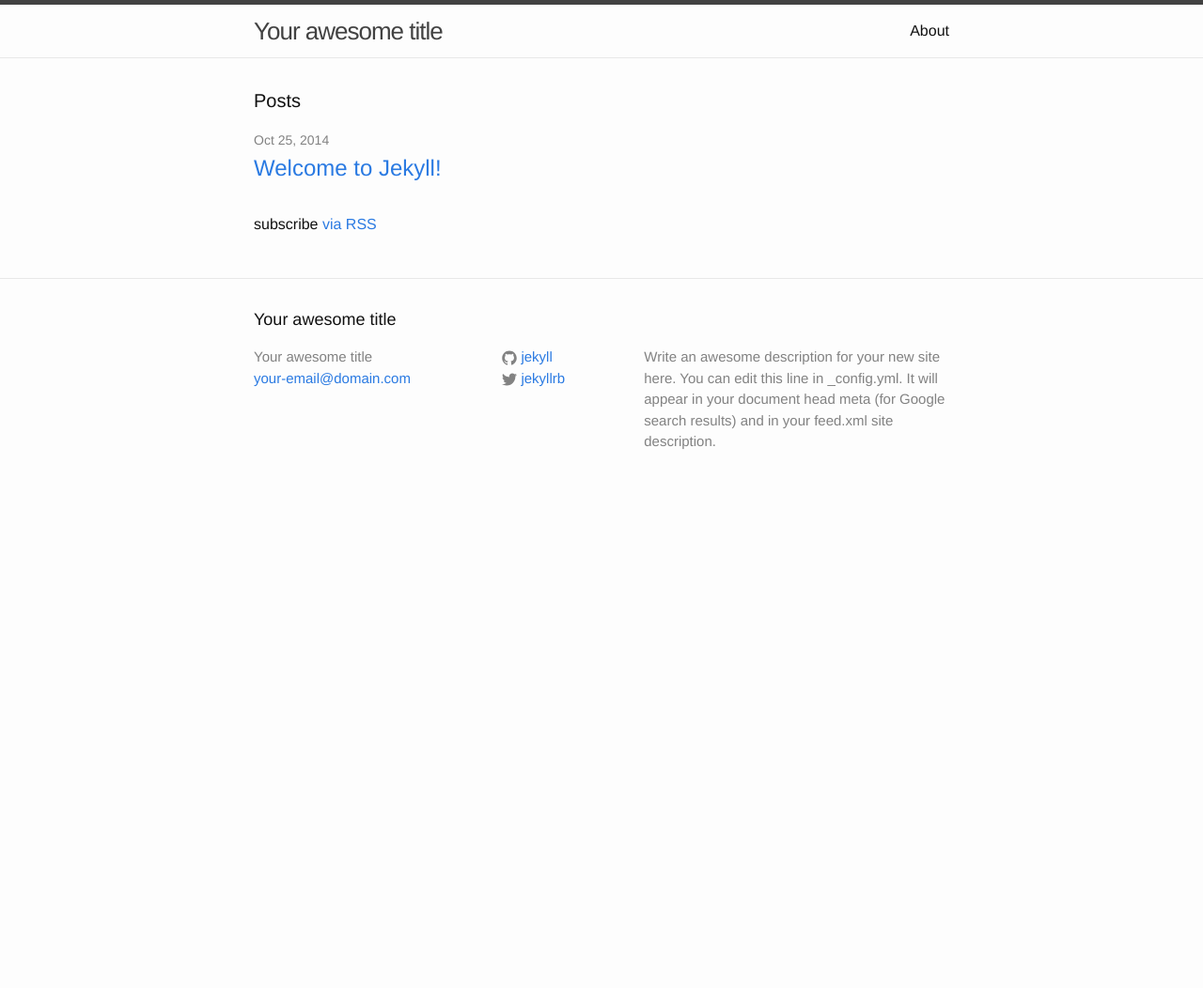
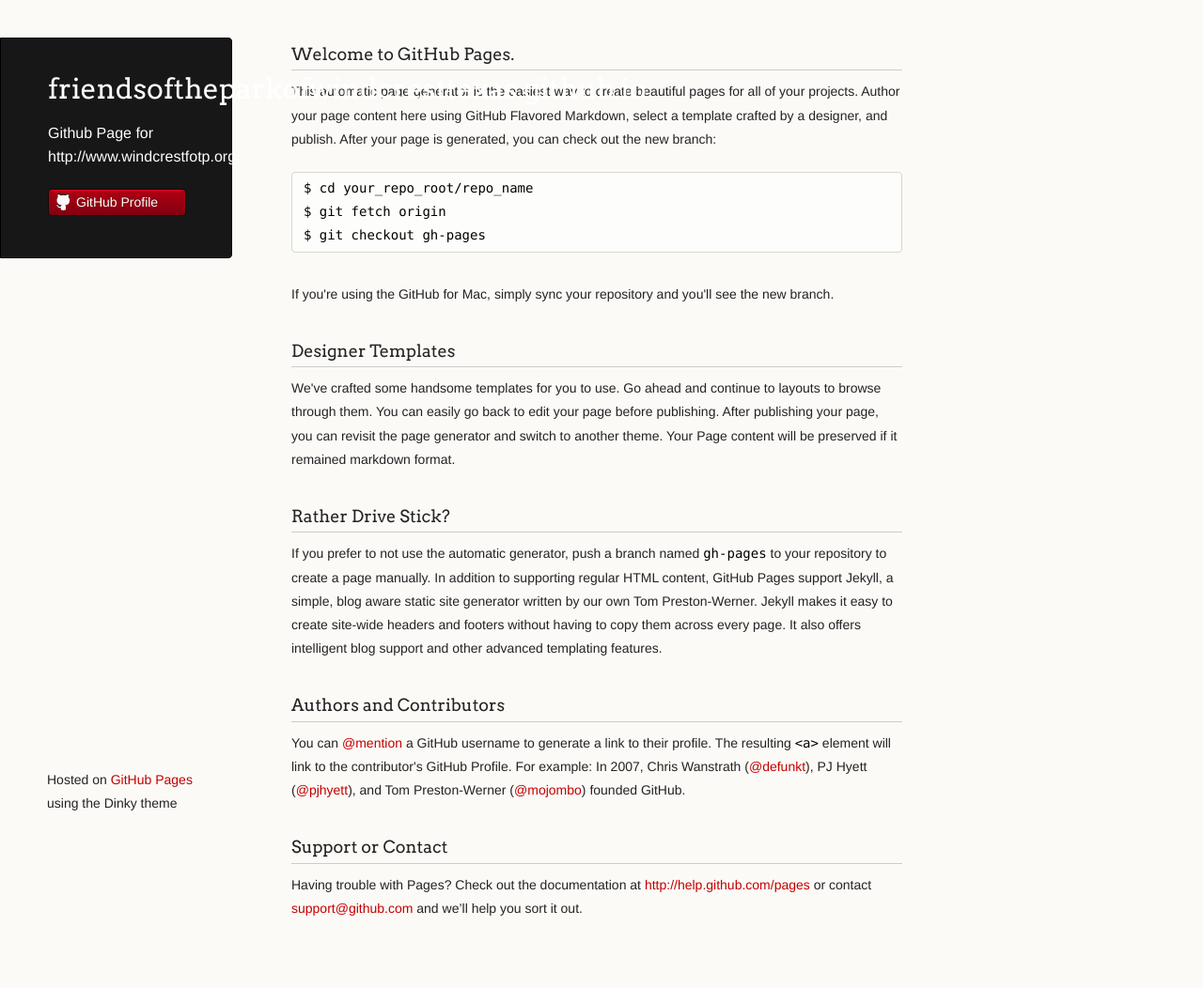
Before and after one commit to friendsoftheparkofwindcresttexas/friendsoftheparkofwindcresttexas.github.io, a Jekyll site: the page index.html, which Jekyll copies as it is, in a window 1280 px wide. Shown: the whole page at 94% size. Built offline with Jekyll 4.4.1, drawn with Linux system fonts in a browser that asks for light colours; before the commit the page ends 900 px from its top, so only the background shows below that.

Commit message:
Replace master branch with page content via GitHub

```diff
--- a/index.html
+++ b/index.html
@@ -1,23 +1,69 @@
----
-layout: default
----
+<!doctype html>
+<html>
+  <head>
+    <meta charset="utf-8">
+    <meta http-equiv="X-UA-Compatible" content="chrome=1">
+    <title>friendsoftheparkofwindcresttexas.github.io by friendsoftheparkofwindcresttexas</title>
 
-<div class="home">
+    <link rel="stylesheet" href="stylesheets/styles.css">
+    <link rel="stylesheet" href="stylesheets/pygment_trac.css">
+    <script src="javascripts/scale.fix.js"></script>
+    <meta name="viewport" content="width=device-width, initial-scale=1, user-scalable=no">
+    <!--[if lt IE 9]>
+    <script src="//html5shiv.googlecode.com/svn/trunk/html5.js"></script>
+    <![endif]-->
+  </head>
+  <body>
+    <div class="wrapper">
+      <header>
+        <h1 class="header">friendsoftheparkofwindcresttexas.github.io</h1>
+        <p class="header">Github Page for http://www.windcrestfotp.org/</p>
 
-  <h1 class="page-heading">Posts</h1>
 
-  <ul class="post-list">
-    {% for post in site.posts %}
-      <li>
-        <span class="post-meta">{{ post.date | date: "%b %-d, %Y" }}</span>
 
-        <h2>
-          <a class="post-link" href="{{ post.url | prepend: site.baseurl }}">{{ post.title }}</a>
-        </h2>
-      </li>
-    {% endfor %}
-  </ul>
+        <ul>
+          <li><a class="buttons github" href="https://github.com/friendsoftheparkofwindcresttexas">GitHub Profile</a></li>
+        </ul>
 
-  <p class="rss-subscribe">subscribe <a href="{{ "/feed.xml" | prepend: site.baseurl }}">via RSS</a></p>
+      </header>
+      <section>
+        <h3>
+<a name="welcome-to-github-pages" class="anchor" href="#welcome-to-github-pages"><span class="octicon octicon-link"></span></a>Welcome to GitHub Pages.</h3>
 
-</div>
+<p>This automatic page generator is the easiest way to create beautiful pages for all of your projects. Author your page content here using GitHub Flavored Markdown, select a template crafted by a designer, and publish. After your page is generated, you can check out the new branch:</p>
+
+<pre><code>$ cd your_repo_root/repo_name
+$ git fetch origin
+$ git checkout gh-pages
+</code></pre>
+
+<p>If you're using the GitHub for Mac, simply sync your repository and you'll see the new branch.</p>
+
+<h3>
+<a name="designer-templates" class="anchor" href="#designer-templates"><span class="octicon octicon-link"></span></a>Designer Templates</h3>
+
+<p>We've crafted some handsome templates for you to use. Go ahead and continue to layouts to browse through them. You can easily go back to edit your page before publishing. After publishing your page, you can revisit the page generator and switch to another theme. Your Page content will be preserved if it remained markdown format.</p>
+
+<h3>
+<a name="rather-drive-stick" class="anchor" href="#rather-drive-stick"><span class="octicon octicon-link"></span></a>Rather Drive Stick?</h3>
+
+<p>If you prefer to not use the automatic generator, push a branch named <code>gh-pages</code> to your repository to create a page manually. In addition to supporting regular HTML content, GitHub Pages support Jekyll, a simple, blog aware static site generator written by our own Tom Preston-Werner. Jekyll makes it easy to create site-wide headers and footers without having to copy them across every page. It also offers intelligent blog support and other advanced templating features.</p>
+
+<h3>
+<a name="authors-and-contributors" class="anchor" href="#authors-and-contributors"><span class="octicon octicon-link"></span></a>Authors and Contributors</h3>
+
+<p>You can <a href="https://github.com/blog/821" class="user-mention">@mention</a> a GitHub username to generate a link to their profile. The resulting <code>&lt;a&gt;</code> element will link to the contributor's GitHub Profile. For example: In 2007, Chris Wanstrath (<a href="https://github.com/defunkt" class="user-mention">@defunkt</a>), PJ Hyett (<a href="https://github.com/pjhyett" class="user-mention">@pjhyett</a>), and Tom Preston-Werner (<a href="https://github.com/mojombo" class="user-mention">@mojombo</a>) founded GitHub.</p>
+
+<h3>
+<a name="support-or-contact" class="anchor" href="#support-or-contact"><span class="octicon octicon-link"></span></a>Support or Contact</h3>
+
+<p>Having trouble with Pages? Check out the documentation at <a href="http://help.github.com/pages">http://help.github.com/pages</a> or contact <a href="mailto:support@github.com">support@github.com</a> and we’ll help you sort it out.</p>
+      </section>
+      <footer>
+        <p><small>Hosted on <a href="http://pages.github.com">GitHub Pages</a> using the Dinky theme</small></p>
+      </footer>
+    </div>
+    <!--[if !IE]><script>fixScale(document);</script><![endif]-->
+
+  </body>
+</html>
--- /dev/null
+++ b/javascripts/scale.fix.js
@@ -0,0 +1,20 @@
+fixScale = function(doc) {
+
+	var addEvent = 'addEventListener',
+	    type = 'gesturestart',
+	    qsa = 'querySelectorAll',
+	    scales = [1, 1],
+	    meta = qsa in doc ? doc[qsa]('meta[name=viewport]') : [];
+
+	function fix() {
+		meta.content = 'width=device-width,minimum-scale=' + scales[0] + ',maximum-scale=' + scales[1];
+		doc.removeEventListener(type, fix, true);
+	}
+
+	if ((meta = meta[meta.length - 1]) && addEvent in doc) {
+		fix();
+		scales = [.25, 1.6];
+		doc[addEvent](type, fix, true);
+	}
+
+};
--- /dev/null
+++ b/stylesheets/pygment_trac.css
@@ -0,0 +1,69 @@
+.highlight  { background: #ffffff; }
+.highlight .c { color: #999988; font-style: italic } /* Comment */
+.highlight .err { color: #a61717; background-color: #e3d2d2 } /* Error */
+.highlight .k { font-weight: bold } /* Keyword */
+.highlight .o { font-weight: bold } /* Operator */
+.highlight .cm { color: #999988; font-style: italic } /* Comment.Multiline */
+.highlight .cp { color: #999999; font-weight: bold } /* Comment.Preproc */
+.highlight .c1 { color: #999988; font-style: italic } /* Comment.Single */
+.highlight .cs { color: #999999; font-weight: bold; font-style: italic } /* Comment.Special */
+.highlight .gd { color: #000000; background-color: #ffdddd } /* Generic.Deleted */
+.highlight .gd .x { color: #000000; background-color: #ffaaaa } /* Generic.Deleted.Specific */
+.highlight .ge { font-style: italic } /* Generic.Emph */
+.highlight .gr { color: #aa0000 } /* Generic.Error */
+.highlight .gh { color: #999999 } /* Generic.Heading */
+.highlight .gi { color: #000000; background-color: #ddffdd } /* Generic.Inserted */
+.highlight .gi .x { color: #000000; background-color: #aaffaa } /* Generic.Inserted.Specific */
+.highlight .go { color: #888888 } /* Generic.Output */
+.highlight .gp { color: #555555 } /* Generic.Prompt */
+.highlight .gs { font-weight: bold } /* Generic.Strong */
+.highlight .gu { color: #800080; font-weight: bold; } /* Generic.Subheading */
+.highlight .gt { color: #aa0000 } /* Generic.Traceback */
+.highlight .kc { font-weight: bold } /* Keyword.Constant */
+.highlight .kd { font-weight: bold } /* Keyword.Declaration */
+.highlight .kn { font-weight: bold } /* Keyword.Namespace */
+.highlight .kp { font-weight: bold } /* Keyword.Pseudo */
+.highlight .kr { font-weight: bold } /* Keyword.Reserved */
+.highlight .kt { color: #445588; font-weight: bold } /* Keyword.Type */
+.highlight .m { color: #009999 } /* Literal.Number */
+.highlight .s { color: #d14 } /* Literal.String */
+.highlight .na { color: #008080 } /* Name.Attribute */
+.highlight .nb { color: #0086B3 } /* Name.Builtin */
+.highlight .nc { color: #445588; font-weight: bold } /* Name.Class */
+.highlight .no { color: #008080 } /* Name.Constant */
+.highlight .ni { color: #800080 } /* Name.Entity */
+.highlight .ne { color: #990000; font-weight: bold } /* Name.Exception */
+.highlight .nf { color: #990000; font-weight: bold } /* Name.Function */
+.highlight .nn { color: #555555 } /* Name.Namespace */
+.highlight .nt { color: #000080 } /* Name.Tag */
+.highlight .nv { color: #008080 } /* Name.Variable */
+.highlight .ow { font-weight: bold } /* Operator.Word */
+.highlight .w { color: #bbbbbb } /* Text.Whitespace */
+.highlight .mf { color: #009999 } /* Literal.Number.Float */
+.highlight .mh { color: #009999 } /* Literal.Number.Hex */
+.highlight .mi { color: #009999 } /* Literal.Number.Integer */
+.highlight .mo { color: #009999 } /* Literal.Number.Oct */
+.highlight .sb { color: #d14 } /* Literal.String.Backtick */
+.highlight .sc { color: #d14 } /* Literal.String.Char */
+.highlight .sd { color: #d14 } /* Literal.String.Doc */
+.highlight .s2 { color: #d14 } /* Literal.String.Double */
+.highlight .se { color: #d14 } /* Literal.String.Escape */
+.highlight .sh { color: #d14 } /* Literal.String.Heredoc */
+.highlight .si { color: #d14 } /* Literal.String.Interpol */
+.highlight .sx { color: #d14 } /* Literal.String.Other */
+.highlight .sr { color: #009926 } /* Literal.String.Regex */
+.highlight .s1 { color: #d14 } /* Literal.String.Single */
+.highlight .ss { color: #990073 } /* Literal.String.Symbol */
+.highlight .bp { color: #999999 } /* Name.Builtin.Pseudo */
+.highlight .vc { color: #008080 } /* Name.Variable.Class */
+.highlight .vg { color: #008080 } /* Name.Variable.Global */
+.highlight .vi { color: #008080 } /* Name.Variable.Instance */
+.highlight .il { color: #009999 } /* Literal.Number.Integer.Long */
+
+.type-csharp .highlight .k { color: #0000FF }
+.type-csharp .highlight .kt { color: #0000FF }
+.type-csharp .highlight .nf { color: #000000; font-weight: normal }
+.type-csharp .highlight .nc { color: #2B91AF }
+.type-csharp .highlight .nn { color: #000000 }
+.type-csharp .highlight .s { color: #A31515 }
+.type-csharp .highlight .sc { color: #A31515 }
--- /dev/null
+++ b/stylesheets/styles.css
@@ -0,0 +1,421 @@
+@import url(https://fonts.googleapis.com/css?family=Arvo:400,700,400italic);
+
+/* MeyerWeb Reset */
+
+html, body, div, span, applet, object, iframe,
+h1, h2, h3, h4, h5, h6, p, blockquote, pre,
+a, abbr, acronym, address, big, cite, code,
+del, dfn, em, img, ins, kbd, q, s, samp,
+small, strike, strong, sub, sup, tt, var,
+b, u, i, center,
+dl, dt, dd, ol, ul, li,
+fieldset, form, label, legend,
+table, caption, tbody, tfoot, thead, tr, th, td,
+article, aside, canvas, details, embed,
+figure, figcaption, footer, header, hgroup,
+menu, nav, output, ruby, section, summary,
+time, mark, audio, video {
+  margin: 0;
+  padding: 0;
+  border: 0;
+  font: inherit;
+  vertical-align: baseline;
+}
+
+
+/* Base text styles */
+
+body {
+  padding:10px 50px 0 0;
+  font-family:"Helvetica Neue", Helvetica, Arial, sans-serif;
+	font-size: 14px;
+	color: #232323;
+	background-color: #FBFAF7;
+	margin: 0;
+	line-height: 1.8em;
+	-webkit-font-smoothing: antialiased;
+
+}
+
+h1, h2, h3, h4, h5, h6 {
+  color:#232323;
+  margin:36px 0 10px;
+}
+
+p, ul, ol, table, dl {
+  margin:0 0 22px;
+}
+
+h1, h2, h3 {
+	font-family: Arvo, Monaco, serif;
+  line-height:1.3;
+	font-weight: normal;
+}
+
+h1,h2, h3 {
+	display: block;
+	border-bottom: 1px solid #ccc;
+	padding-bottom: 5px;
+}
+
+h1 {
+	font-size: 30px;
+}
+
+h2 {
+	font-size: 24px;
+}
+
+h3 {
+	font-size: 18px;
+}
+
+h4, h5, h6 {
+	font-family: Arvo, Monaco, serif;
+	font-weight: 700;
+}
+
+a {
+  color:#C30000;
+  font-weight:200;
+  text-decoration:none;
+}
+
+a:hover {
+	text-decoration: underline;
+}
+
+a small {
+	font-size: 12px;
+}
+
+em {
+	font-style: italic;
+}
+
+strong {
+  font-weight:700;
+}
+
+ul {
+  list-style: inside;
+  padding-left: 25px;
+}
+
+ol {
+  list-style: decimal inside;
+  padding-left: 20px;
+}
+
+blockquote {
+  margin: 0;
+  padding: 0 0 0 20px;
+  font-style: italic;
+}
+
+dl, dt, dd, dl p {
+	font-color: #444;
+}
+
+dl dt {
+  font-weight: bold;
+}
+
+dl dd {
+  padding-left: 20px;
+  font-style: italic;
+}
+
+dl p {
+  padding-left: 20px;
+  font-style: italic;
+}
+
+hr {
+  border:0;
+  background:#ccc;
+  height:1px;
+  margin:0 0 24px;
+}
+
+/* Images */
+
+img {
+  position: relative;
+  margin: 0 auto;
+  max-width: 650px;
+  padding: 5px;
+  margin: 10px 0 32px 0;
+  border: 1px solid #ccc;
+}
+
+p img {
+  display: inline;
+  margin: 0;
+  padding: 0;
+  vertical-align: middle;
+  text-align: center;
+  border: none;
+}
+
+/* Code blocks */
+
+code, pre {
+	font-family: Monaco, "Bitstream Vera Sans Mono", "Lucida Console", Terminal, monospace;
+  color:#000;
+  font-size:14px;
+}
+
+pre {
+	padding: 4px 12px;
+  background: #FDFEFB;
+  border-radius:4px;
+  border:1px solid #D7D8C8;
+  overflow: auto;
+  overflow-y: hidden;
+	margin-bottom: 32px;
+}
+
+
+/* Tables */
+
+table {
+  width:100%;
+}
+
+table {
+  border: 1px solid #ccc;
+  margin-bottom: 32px;
+  text-align: left;
+ }
+
+th {
+  font-family: 'Arvo', Helvetica, Arial, sans-serif;
+	font-size: 18px;
+	font-weight: normal;
+  padding: 10px;
+  background: #232323;
+  color: #FDFEFB;
+ }
+
+td {
+  padding: 10px;
+	background: #ccc;
+ }
+
+
+/* Wrapper */
+.wrapper {
+  width:960px;
+}
+
+
+/* Header */
+
+header {
+	background-color: #171717;
+	color: #FDFDFB;
+  width:170px;
+  float:left;
+  position:fixed;
+	border: 1px solid #000;
+	-webkit-border-top-right-radius: 4px;
+	-webkit-border-bottom-right-radius: 4px;
+	-moz-border-radius-topright: 4px;
+	-moz-border-radius-bottomright: 4px;
+	border-top-right-radius: 4px;
+	border-bottom-right-radius: 4px;
+	padding: 34px 25px 22px 50px;
+	margin: 30px 25px 0 0;
+	-webkit-font-smoothing: antialiased;
+}
+
+p.header {
+	font-size: 16px;
+}
+
+h1.header {
+	font-family: Arvo, sans-serif;
+	font-size: 30px;
+	font-weight: 300;
+	line-height: 1.3em;
+	border-bottom: none;
+	margin-top: 0;
+}
+
+
+h1.header, a.header, a.name, header a{
+	color: #fff;
+}
+
+a.header {
+	text-decoration: underline;
+}
+
+a.name {
+	white-space: nowrap;
+}
+
+header ul {
+  list-style:none;
+  padding:0;
+}
+
+header li {
+	list-style-type: none;
+  width:132px;
+  height:15px;
+	margin-bottom: 12px;
+	line-height: 1em;
+	padding: 6px 6px 6px 7px;
+
+	background: #AF0011;
+	background: -moz-linear-gradient(top, #AF0011 0%, #820011 100%);
+  background: -webkit-gradient(linear, left top, left bottom, color-stop(0%,#f8f8f8), color-stop(100%,#dddddd));
+  background: -webkit-linear-gradient(top, #AF0011 0%,#820011 100%);
+  background: -o-linear-gradient(top, #AF0011 0%,#820011 100%);
+  background: -ms-linear-gradient(top, #AF0011 0%,#820011 100%);
+  background: linear-gradient(top, #AF0011 0%,#820011 100%);
+
+	border-radius:4px;
+  border:1px solid #0D0D0D;
+
+	-webkit-box-shadow: inset 0px 1px 1px 0 rgba(233,2,38, 1);
+	box-shadow: inset 0px 1px 1px 0 rgba(233,2,38, 1);
+
+}
+
+header li:hover {
+	background: #C3001D;
+	background: -moz-linear-gradient(top, #C3001D 0%, #950119 100%);
+  background: -webkit-gradient(linear, left top, left bottom, color-stop(0%,#f8f8f8), color-stop(100%,#dddddd));
+  background: -webkit-linear-gradient(top, #C3001D 0%,#950119 100%);
+  background: -o-linear-gradient(top, #C3001D 0%,#950119 100%);
+  background: -ms-linear-gradient(top, #C3001D 0%,#950119 100%);
+  background: linear-gradient(top, #C3001D 0%,#950119 100%);
+}
+
+a.buttons {
+	-webkit-font-smoothing: antialiased;
+	background: url(../images/arrow-down.png) no-repeat;
+	font-weight: normal;
+	text-shadow: rgba(0, 0, 0, 0.4) 0 -1px 0;
+	padding: 2px 2px 2px 22px;
+	height: 30px;
+}
+
+a.github {
+	background: url(../images/octocat-small.png) no-repeat 1px;
+}
+
+a.buttons:hover {
+	color: #fff;
+	text-decoration: none;
+}
+
+
+/* Section - for main page content */
+
+section {
+  width:650px;
+  float:right;
+  padding-bottom:50px;
+}
+
+
+/* Footer */
+
+footer {
+  width:170px;
+  float:left;
+  position:fixed;
+  bottom:10px;
+	padding-left: 50px;
+}
+
+@media print, screen and (max-width: 960px) {
+
+  div.wrapper {
+    width:auto;
+    margin:0;
+  }
+
+  header, section, footer {
+    float:none;
+    position:static;
+    width:auto;
+  }
+
+	footer {
+		border-top: 1px solid #ccc;
+		margin:0 84px 0 50px;
+		padding:0;
+	}
+
+  header {
+    padding-right:320px;
+  }
+
+  section {
+    padding:20px 84px 20px 50px;
+    margin:0 0 20px;
+  }
+
+  header a small {
+    display:inline;
+  }
+
+  header ul {
+    position:absolute;
+    right:130px;
+    top:84px;
+  }
+}
+
+@media print, screen and (max-width: 720px) {
+  body {
+    word-wrap:break-word;
+  }
+
+  header {
+    padding:10px 20px 0;
+		margin-right: 0;
+  }
+
+	section {
+    padding:10px 0 10px 20px;
+    margin:0 0 30px;
+  }
+
+	footer {
+		margin: 0 0 0 30px;
+	}
+
+  header ul, header p.view {
+    position:static;
+  }
+}
+
+@media print, screen and (max-width: 480px) {
+
+  header ul li.download {
+    display:none;
+  }
+
+	footer {
+		margin: 0 0 0 20px;
+	}
+
+	footer a{
+		display:block;
+	}
+
+}
+
+@media print {
+  body {
+    padding:0.4in;
+    font-size:12pt;
+    color:#444;
+  }
+}
```
Also changed, not shown: params.json (added, +1 -0 lines), images/arrow-down.png (added), images/octocat-small.png (added).
